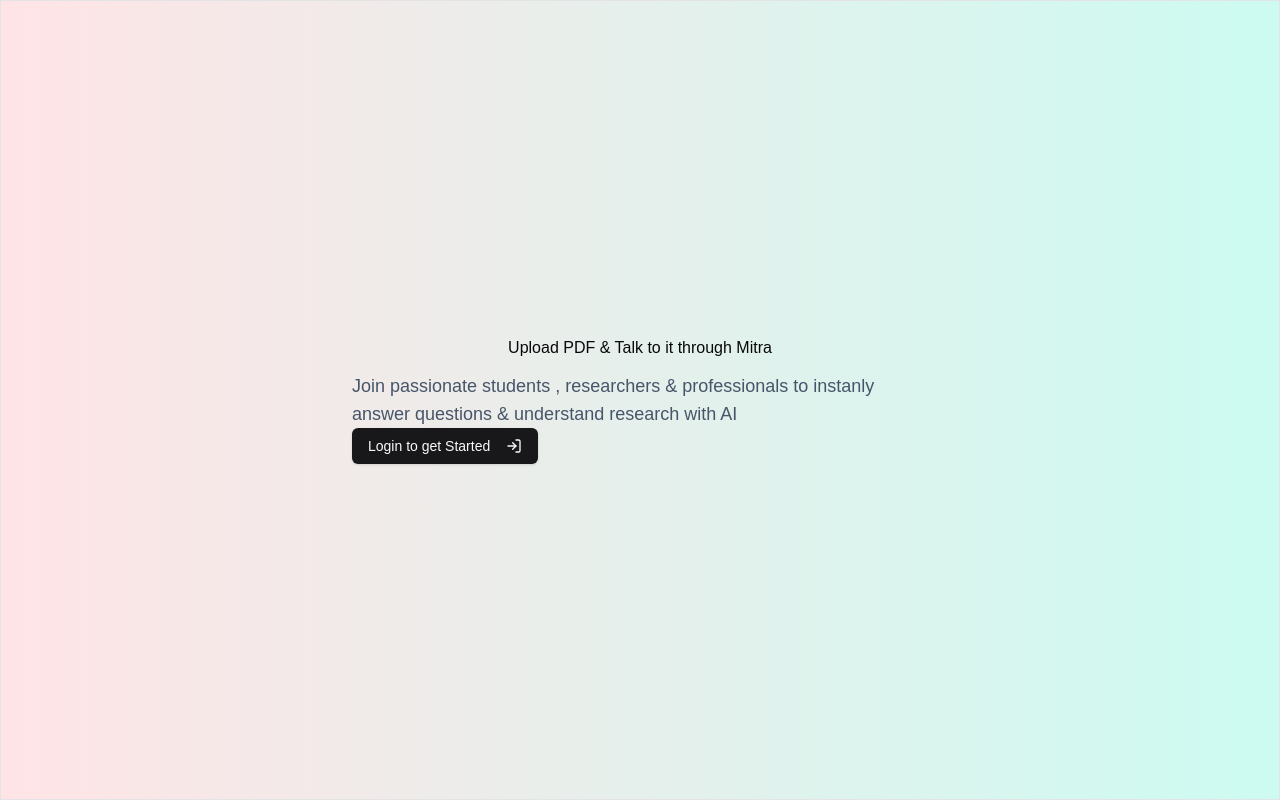
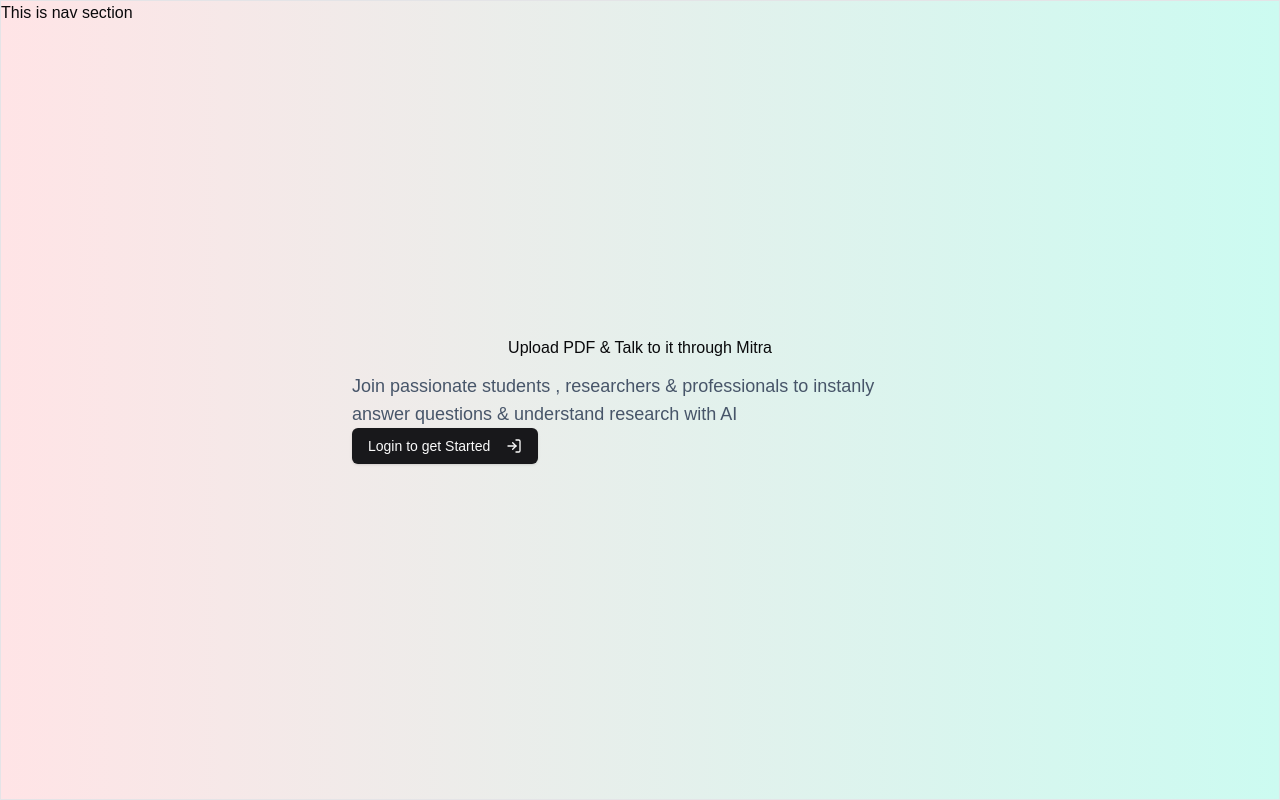
Before and after one commit to vikaswakde/sakhi-ai, a Next.js app: page / in a window 1280 px wide. Built offline with nearby package versions, Linux system fonts and the light colour scheme; no server answers.

Commit message:
'improving landing page navbar'

```diff
--- a/src/app/page.tsx
+++ b/src/app/page.tsx
@@ -25,6 +25,7 @@
 
   return (
     <div className="w-full min-h-screen bg-gradient-to-r from-rose-100 to-teal-100 border relative">
+      <nav>This is nav section</nav>
       <div className="absolute top-1/2 left-1/2 -translate-x-1/2 -translate-y-1/2">
         <div className="flex flex-col items-center text-center">
           <h1>Upload PDF & Talk to it through Mitra</h1>
```
